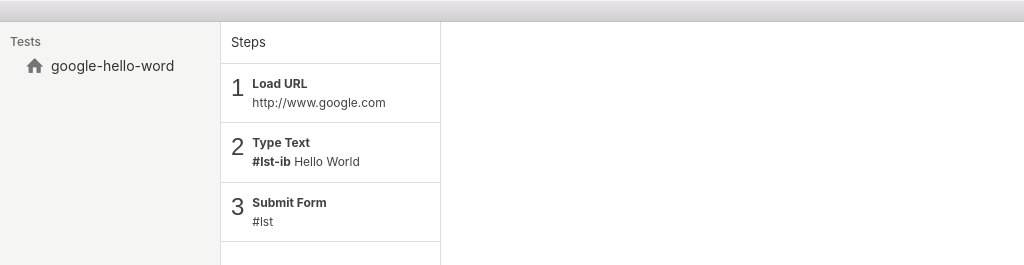
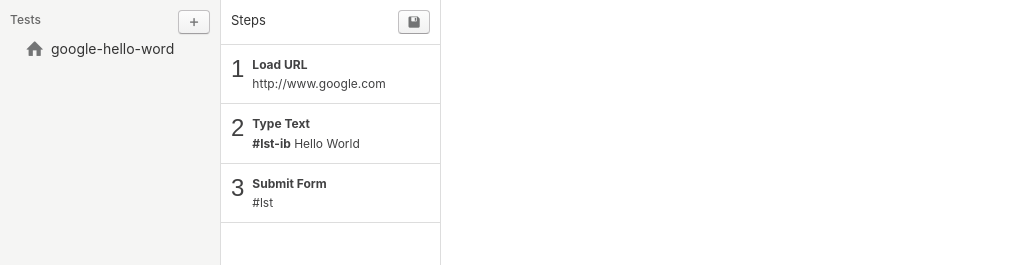
Before and after one commit to bradserbu/crossover, an Electron app: page index.html in a window 1024 px wide. Shown: the top 265 px of the page. Drawn offline with Linux system fonts and the light colour scheme; no server answers.

Commit message:
Added webpage to display test results.

```diff
--- a/index.html
+++ b/index.html
@@ -1,7 +1,7 @@
 <!DOCTYPE html>
 <html>
 <head>
-	<title>Photon</title>
+	<title>Crossover Automated Test Creator</title>
 
 	<!-- Stylesheets -->
 	<link rel="stylesheet" href="css/photon.min.css">
@@ -14,18 +14,34 @@
 <div class="window">
 
 	<!-- .toolbar-header sits at the top of your app -->
-	<header class="toolbar toolbar-header">
-		<div class="toolbar-actions">
-			<!--<input class="form-control" type="text" placeholder="Enter URL">-->
-		</div>
-	</header>
+	<!--<header class="toolbar toolbar-header">-->
+	<!--&lt;!&ndash;<h1 class="title">Crossover Automated Test Creator</h1>&ndash;&gt;-->
+	<!--<div class="toolbar-actions">-->
+	<!--&lt;!&ndash;<input class="form-control" type="text" placeholder="Enter URL">&ndash;&gt;-->
+	<!--<div class="btn-group">-->
+	<!--<button class="btn btn-default">-->
+	<!--<span class="icon icon-plus"></span>-->
+	<!--</button>-->
+	<!--<button class="btn btn-default">-->
+	<!--<span class="icon icon-floppy"></span>-->
+	<!--</button>-->
+	<!--</div>-->
+	<!--</div>-->
+	<!--</header>-->
 
 	<!-- Your app's content goes inside .window-content -->
 	<div class="window-content">
 		<div class="pane-group">
 			<div class="pane pane-sm sidebar">
 				<nav class="nav-group">
-					<h5 class="nav-group-title">Tests</h5>
+					<h5 class="nav-group-title">
+						<div class="pull-right">
+							<button class="btn btn-default">
+								<span class="icon icon-plus"></span>
+							</button>
+						</div>
+						Tests
+					</h5>
 					<span class="nav-group-item">
 					<span class="icon icon-home"></span>
 					google-hello-word
@@ -35,7 +51,11 @@
 			<div class="pane pane-sm">
 				<ul class="list-group">
 					<li class="list-group-header">
-						<!--<input class="form-control" type="text" placeholder="Search for someone">-->
+						<div class="pull-right">
+							<button class="btn btn-default">
+								<span class="icon icon-floppy"></span>
+							</button>
+						</div>
 						Steps
 					</li>
 					<li class="list-group-item">
@@ -63,9 +83,22 @@
 				</ul>
 			</div>
 			<div class="pane">
+				<webview id="webview" preload="./preload.js" src="http://www.crossover.com"
+						 style="position:absolute;width:100%;height:100%;"></webview>
 			</div>
 		</div>
 	</div>
 </div>
+<script>
+
+	const webView = document.getElementById("webview");
+
+	// target=_blank support for webviews in electron
+	webView.addEventListener('new-window', options => {
+		// Open blank targets in current window
+		webView.src = options.url;
+	});
+
+</script>
 </body>
 </html>
--- a/inject.css
+++ /dev/null
@@ -1,27 +0,0 @@
-html,
-body {
-	padding: 0;
-	margin: 0;
-}
-
-body {
-	font-family: -apple-system, 'Helvetica Neue', Helvetica, sans-serif;
-}
-
-header {
-	position: absolute;
-	width: 500px;
-	height: 250px;
-	top: 50%;
-	left: 50%;
-	margin-top: -125px;
-	margin-left: -250px;
-	text-align: center;
-}
-
-header h1 {
-	font-size: 60px;
-	font-weight: 100;
-	margin: 0;
-	padding: 0;
-}
```
Also changed, not shown: index.js (+9 -1 lines), inject.html (deleted, +0 -22 lines).
